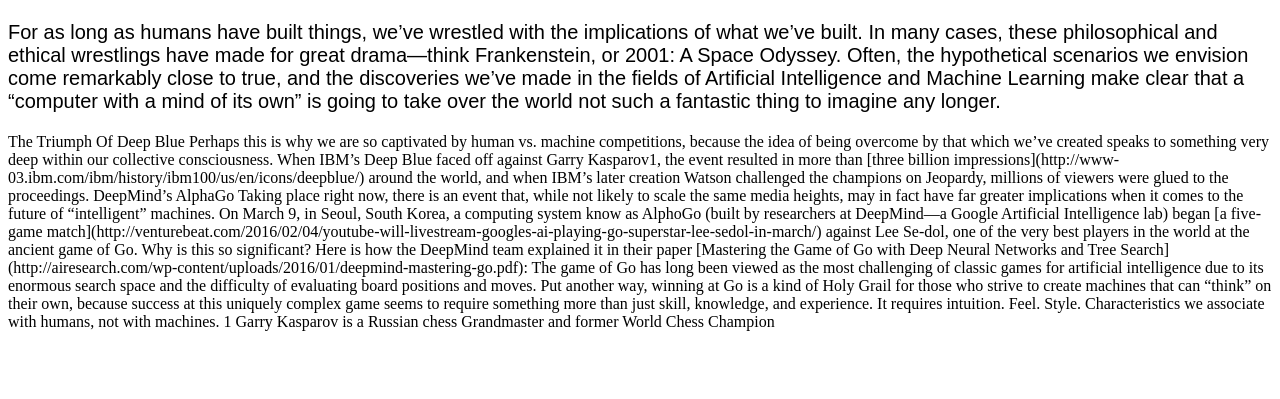
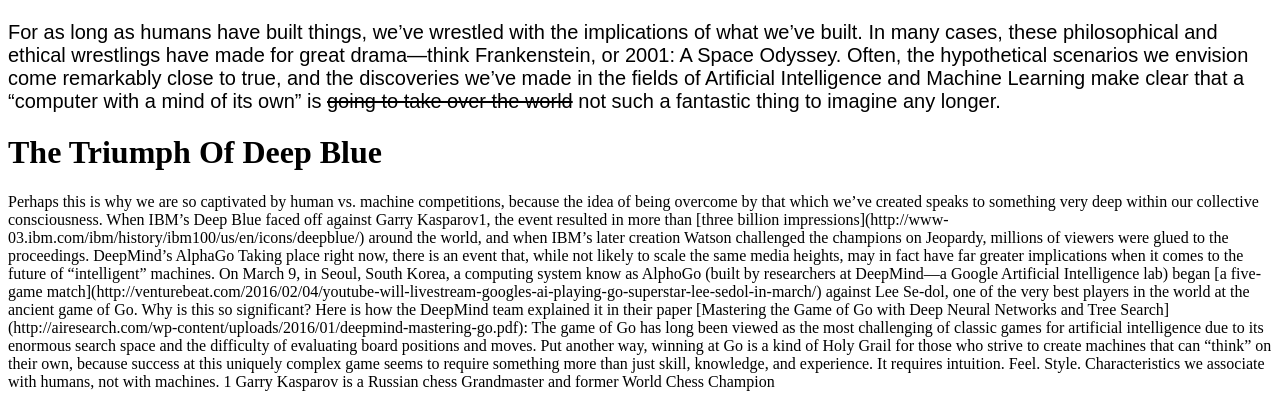
Before and after one commit to akkie00/UdacityProjects, a plain HTML site: page mockup-to-article/mockup-to-article/index.html in a window 1280 px wide. Shown: the part 469-868 px from the top of the page. Before the commit the page ends 808 px from the top, so only its background shows below. Drawn offline with Linux system fonts and the light colour scheme.

```diff
--- a/mockup-to-article/mockup-to-article/index.html
+++ b/mockup-to-article/mockup-to-article/index.html
@@ -7,7 +7,7 @@
 <body >
   <!-- This was adapted from: http://blog.udacity.com/2016/03/humans-vs-machines-an-ai-odyssey-2.html -->
   <!-- Format this text to match the mockup exactly! -->
-<div class="container-fluid">
+<div class="container">
   <h1>Humans vs. Machines: An AI Odyssey</h1>
 
   <span>By <strong><i>Christopher Watkins</i></strong></span>
@@ -19,9 +19,9 @@
 
   <img src="http://i2.wp.com/blog.udacity.com/wp-content/uploads/2016/03/56df2490a351d802222160.gif">
 
-  <p style="font-family: Arial; font-size: 20px">For as long as humans have built things, we’ve wrestled with the implications of what we’ve built. In many cases, these philosophical and ethical wrestlings have made for great drama—think Frankenstein, or 2001: A Space Odyssey. Often, the hypothetical scenarios we envision come remarkably close to true, and the discoveries we’ve made in the fields of Artificial Intelligence and Machine Learning make clear that a “computer with a mind of its own” is going to take over the world not such a fantastic thing to imagine any longer.</p>
+  <p style="font-family: Arial; font-size: 20px">For as long as humans have built things, we’ve wrestled with the implications of what we’ve built. In many cases, these philosophical and ethical wrestlings have made for great drama—think Frankenstein, or 2001: A Space Odyssey. Often, the hypothetical scenarios we envision come remarkably close to true, and the discoveries we’ve made in the fields of Artificial Intelligence and Machine Learning make clear that a “computer with a mind of its own” is <strike>going to take over the world</strike> not such a fantastic thing to imagine any longer.</p>
 
-  The Triumph Of Deep Blue
+  <h1>The Triumph Of Deep Blue</h1>
 
   Perhaps this is why we are so captivated by human vs. machine competitions, because the idea of being overcome by that which we’ve created speaks to something very deep within our collective consciousness. When IBM’s Deep Blue faced off against Garry Kasparov1, the event resulted in more than [three billion impressions](http://www-03.ibm.com/ibm/history/ibm100/us/en/icons/deepblue/) around the world, and when IBM’s later creation Watson challenged the champions on Jeopardy, millions of viewers were glued to the proceedings.
 
```
